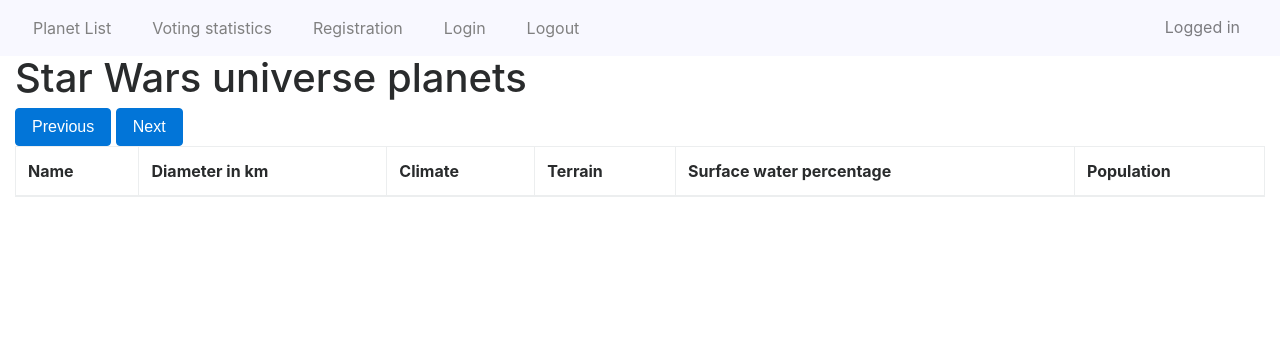
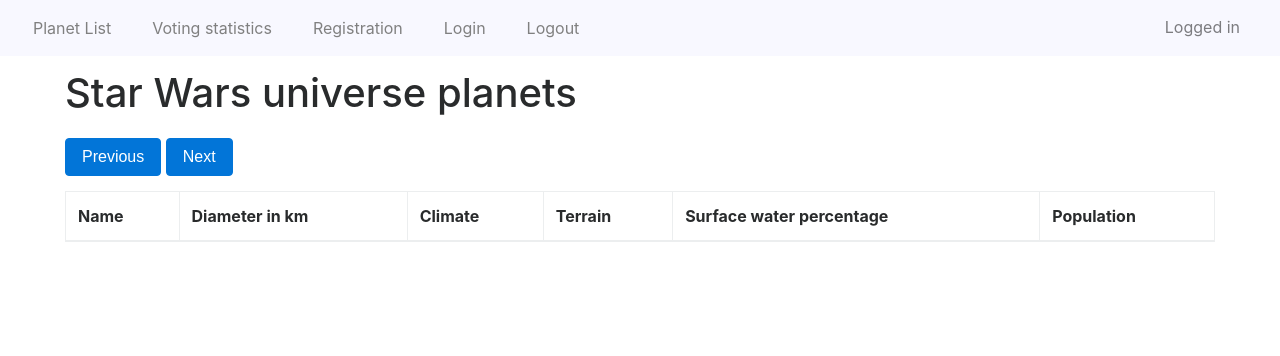
Before and after one commit to mate-horvath/wswp-api-wars, a Flask app: page / in a window 1280 px wide. Shown: the top 356 px of the page. Run offline with Flask 2, Linux system fonts and the light colour scheme; lists and menus that the app fills with data are empty; some libraries are stand-ins or nearby versions.

Commit message:
Add margin to page buttons

```diff
--- a/static/css/main.css
+++ b/static/css/main.css
@@ -9,6 +9,11 @@
     color: gray !important;
 }
 
-#content {
+#contentPart {
     margin: 15px 50px  !important;
 }
+
+button {
+    margin-top: 15px !important;
+    margin-bottom: 15px !important;
+}
```
